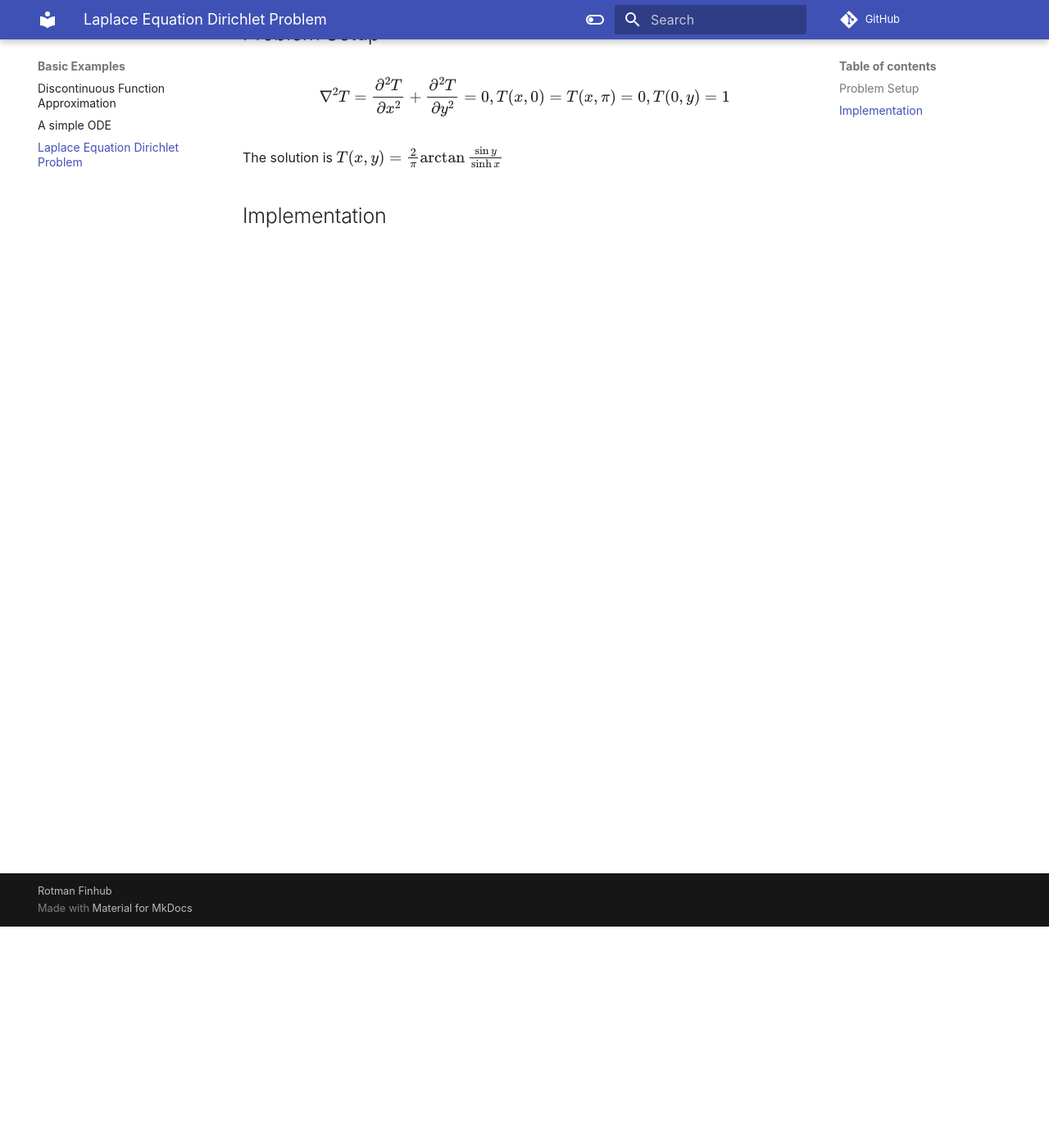
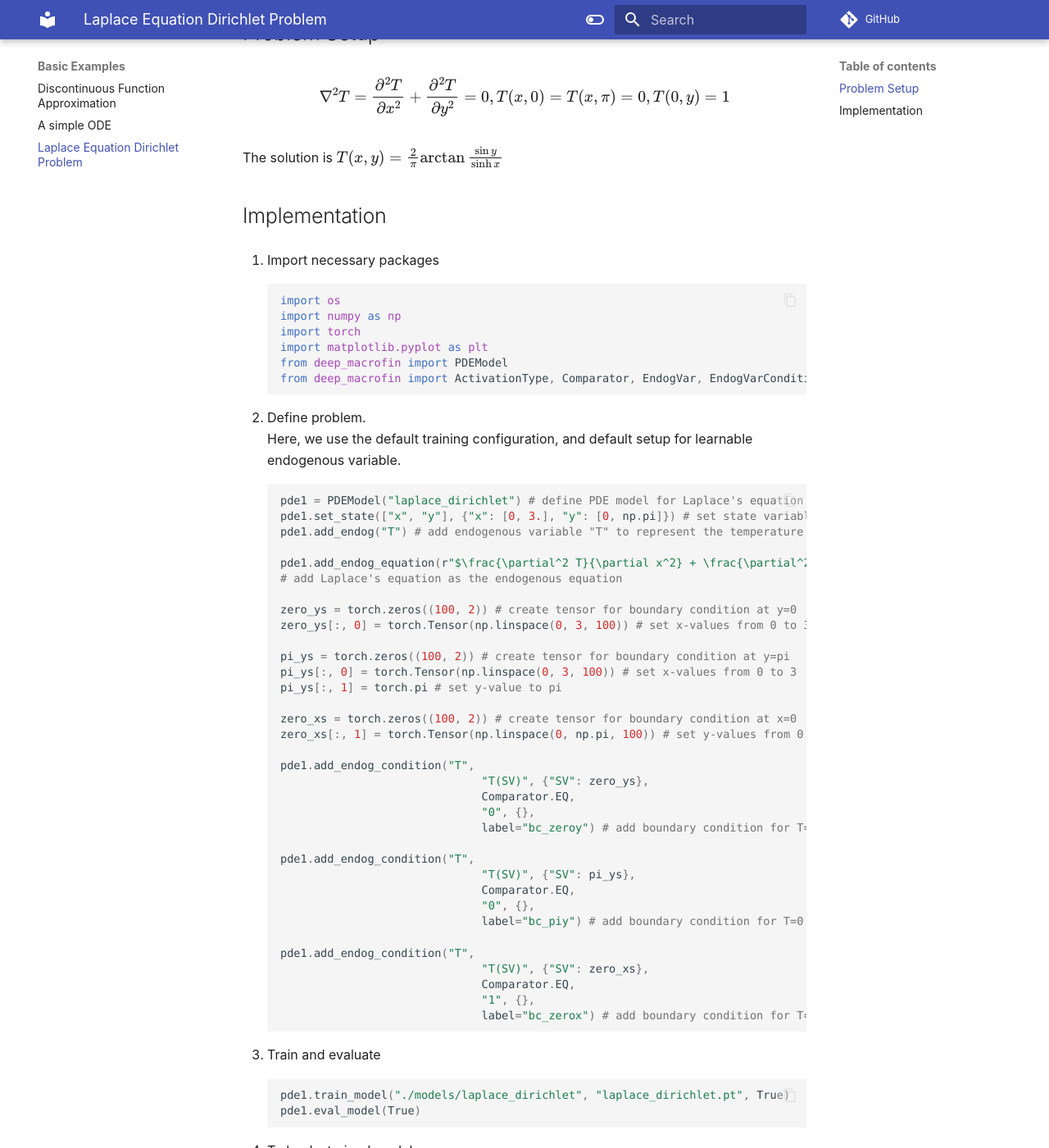
Before and after one commit to rotmanfinhub/deep-macrofin, an MkDocs documentation site: the page built from docs/examples/pdes/laplace.md, in a window 1280 px wide and 1400 px high, scrolled down 270 px. Shown: the whole window at 82% size. Built offline with MkDocs 1.6.1 and Material for MkDocs 9.7.7, drawn with Linux system fonts in a browser that asks for light colours; comment, search, counter and statistics services are not loaded; some of the changed text lies outside the part shown.

Commit message:
added laplace.md to doc

````diff
--- a/docs/examples/pdes/laplace.md
+++ b/docs/examples/pdes/laplace.md
@@ -8,3 +8,77 @@ $$\nabla^2 T = \frac{\partial^2 T}{\partial x^2} + \frac{\partial^2 T}{\partial
 The solution is $T(x,y) = \frac{2}{\pi} \arctan\frac{\sin y}{\sinh x}$
 
 ## Implementation
+
+1. Import necessary packages
+```py
+import os
+import numpy as np
+import torch
+import matplotlib.pyplot as plt
+from deep_macrofin import PDEModel
+from deep_macrofin import ActivationType, Comparator, EndogVar, EndogVarConditions, EndogEquation
+```
+
+2. Define problem.
+Here, we use the default training configuration, and default setup for learnable endogenous variable.
+```py
+pde1 = PDEModel("laplace_dirichlet") # define PDE model for Laplace's equation with Dirichlet boundary conditions
+pde1.set_state(["x", "y"], {"x": [0, 3.], "y": [0, np.pi]}) # set state variables "x" and "y" with their respective ranges
+pde1.add_endog("T") # add endogenous variable "T" to represent the temperature
+
+pde1.add_endog_equation(r"$\frac{\partial^2 T}{\partial x^2} + \frac{\partial^2 T}{\partial y^2} = 0$", label="base_pde")
+# add Laplace's equation as the endogenous equation
+
+zero_ys = torch.zeros((100, 2)) # create tensor for boundary condition at y=0
+zero_ys[:, 0] = torch.Tensor(np.linspace(0, 3, 100)) # set x-values from 0 to 3
+
+pi_ys = torch.zeros((100, 2)) # create tensor for boundary condition at y=pi
+pi_ys[:, 0] = torch.Tensor(np.linspace(0, 3, 100)) # set x-values from 0 to 3
+pi_ys[:, 1] = torch.pi # set y-value to pi
+
+zero_xs = torch.zeros((100, 2)) # create tensor for boundary condition at x=0
+zero_xs[:, 1] = torch.Tensor(np.linspace(0, np.pi, 100)) # set y-values from 0 to pi
+
+pde1.add_endog_condition("T",
+                              "T(SV)", {"SV": zero_ys},
+                              Comparator.EQ,
+                              "0", {},
+                              label="bc_zeroy") # add boundary condition for T=0 at y=0
+
+pde1.add_endog_condition("T",
+                              "T(SV)", {"SV": pi_ys},
+                              Comparator.EQ,
+                              "0", {},
+                              label="bc_piy") # add boundary condition for T=0 at y=pi
+
+pde1.add_endog_condition("T",
+                              "T(SV)", {"SV": zero_xs},
+                              Comparator.EQ,
+                              "1", {},
+                              label="bc_zerox") # add boundary condition for T=1 at x=0
+
+```
+
+3. Train and evaluate
+```py
+pde1.train_model("./models/laplace_dirichlet", "laplace_dirichlet.pt", True)
+pde1.eval_model(True)
+```
+
+4. To load a trained model
+```py
+pde1.load_model(torch.load("./models/laplace_dirichlet/laplace_dirichlet.pt"))
+```
+
+5. Plot the solutions
+```py
+fig, ax = plt.subplots(1, 1, figsize=(5, 5), subplot_kw={"projection": "3d"})
+x_np = np.linspace(0, 3, 100)
+y_np = np.linspace(0, np.pi, 100)
+X, Y = np.meshgrid(x_np, y_np)
+exact_Z = 2. / np.pi * np.arctan(np.sin(Y) / np.sinh(X))
+ax.plot_surface(X, Y, exact_Z, label="exact", alpha=0.6)
+pde1.endog_vars["T"].plot("T", {"x": [0, 3.], "y": [0, np.pi]}, ax=ax)
+plt.subplots_adjust()
+plt.show()
+```
````
